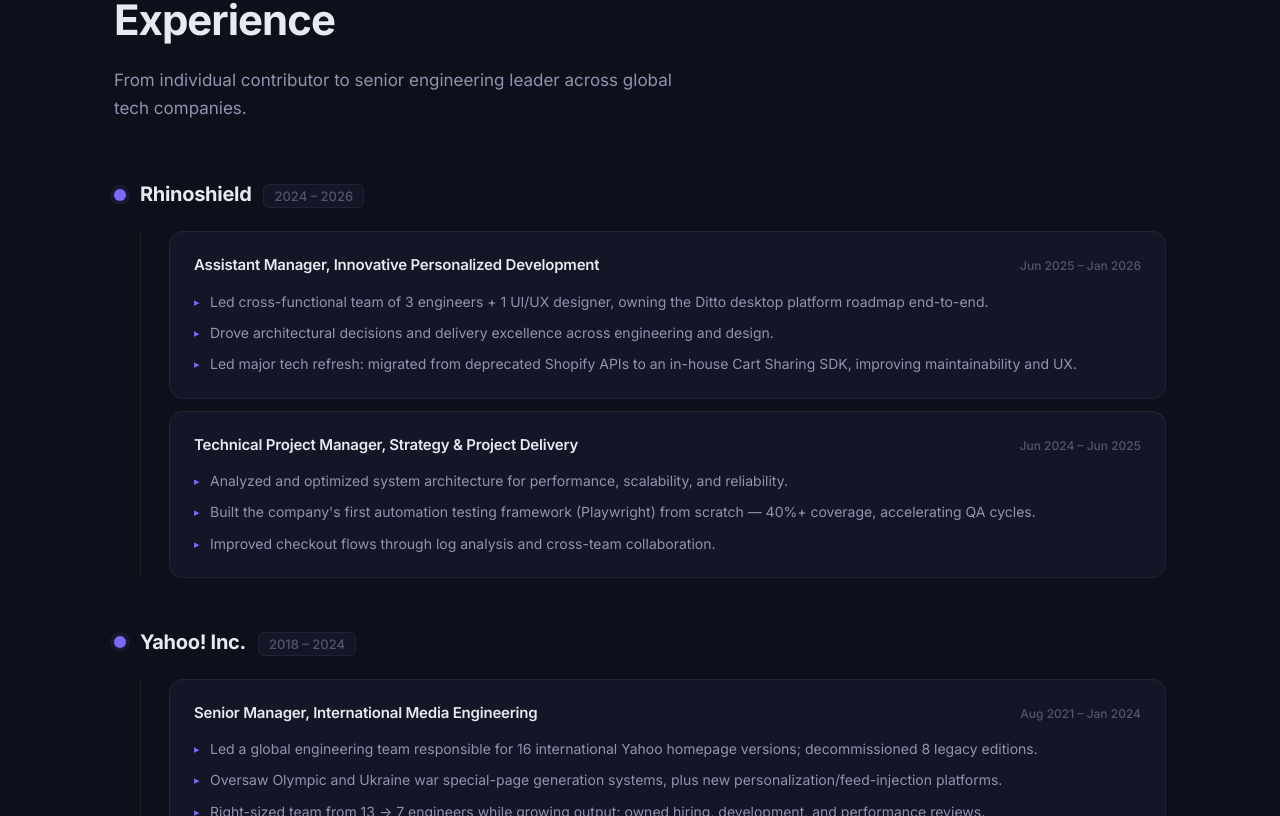
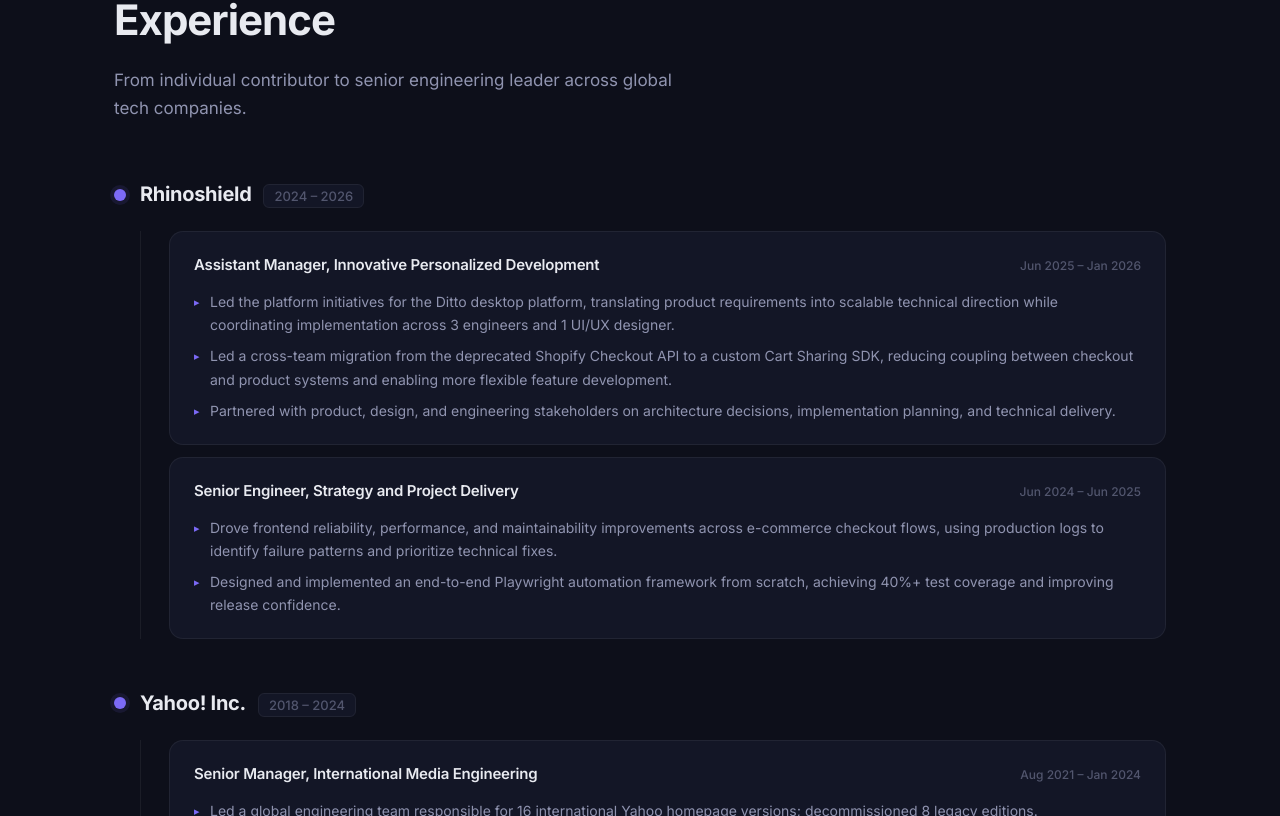
Before and after one commit to njdhsieh/njdhsieh.github.io, a React (Vite) app: page / in a window 1280 px wide. Shown: the part 1119-1935 px from the top of the page. Built offline with nearby package versions, Linux system fonts and the light colour scheme.

Commit message:
feat: update tech stack and Rhinoshield experience

```diff
--- a/src/components/About.jsx
+++ b/src/components/About.jsx
@@ -2,8 +2,9 @@
 import './About.css'
 
 const SKILLS = [
-  'JavaScript (ES6+)', 'Node.js', 'React.js', 'Vue.js', 'Angular.js',
-  'PHP', 'HTML/CSS', 'AWS', 'Docker', 'Git', 'Webpack', 'Playwright',
+  'JavaScript (ES6+)', 'TypeScript', 'Node.js', 'React.js', 'Next.js', 'Vue.js', 'Angular.js', 'GraphQL', 'REST', 'HTML5', 'CSS3',
+  'Redux', 'PHP', 'AWS', 'Docker', 'CI/CD', 'Git', 'Playwright',
+  'OpenAI Responses API', 'GitHub Copilot', 'Claude', 'Cursor',
 ]
 
 export default function About() {
--- a/src/locales/en.json
+++ b/src/locales/en.json
@@ -31,18 +31,17 @@
             "title": "Assistant Manager, Innovative Personalized Development",
             "period": "Jun 2025 – Jan 2026",
             "bullets": [
-              "Led cross-functional team of 3 engineers + 1 UI/UX designer, owning the Ditto desktop platform roadmap end-to-end.",
-              "Drove architectural decisions and delivery excellence across engineering and design.",
-              "Led major tech refresh: migrated from deprecated Shopify APIs to an in-house Cart Sharing SDK, improving maintainability and UX."
+              "Led the platform initiatives for the Ditto desktop platform, translating product requirements into scalable technical direction while coordinating implementation across 3 engineers and 1 UI/UX designer.",
+              "Led a cross-team migration from the deprecated Shopify Checkout API to a custom Cart Sharing SDK, reducing coupling between checkout and product systems and enabling more flexible feature development.",
+              "Partnered with product, design, and engineering stakeholders on architecture decisions, implementation planning, and technical delivery."
             ]
           },
           {
-            "title": "Technical Project Manager, Strategy & Project Delivery",
+            "title": "Senior Engineer, Strategy and Project Delivery",
             "period": "Jun 2024 – Jun 2025",
             "bullets": [
-              "Analyzed and optimized system architecture for performance, scalability, and reliability.",
-              "Built the company's first automation testing framework (Playwright) from scratch — 40%+ coverage, accelerating QA cycles.",
-              "Improved checkout flows through log analysis and cross-team collaboration."
+              "Drove frontend reliability, performance, and maintainability improvements across e-commerce checkout flows, using production logs to identify failure patterns and prioritize technical fixes.",
+              "Designed and implemented an end-to-end Playwright automation framework from scratch, achieving 40%+ test coverage and improving release confidence."
             ]
           }
         ]
--- a/src/locales/zh-TW.json
+++ b/src/locales/zh-TW.json
@@ -31,18 +31,17 @@
             "title": "創新個人化開發副理",
             "period": "2025/06 – 2026/01",
             "bullets": [
-              "帶領跨職能團隊（3 位工程師 + 1 位 UI/UX 設計師），全責負責 Ditto 桌面平台的產品藍圖。",
-              "主導架構決策，確保工程與設計端的交付品質。",
-              "主導重大技術升級：將過時的 Shopify API 遷移至自研的 Cart Sharing SDK，提升系統可維護性與使用者體驗。"
+              "主導Ditto 桌面平台的平台計劃，將產品需求轉化為可擴展的技術規劃，並協調 3 位工程師及 1 位 UI/UX 設計師的實作執行。",
+              "主導跨團隊將已停用的 Shopify Checkout API 遷移至自研 Cart Sharing SDK，降低結帳與產品系統的耦合度，並提升功能開發彈性。",
+              "與產品、設計及工程利害關係人共同推進架構決策、實作規劃與技術交付。"
             ]
           },
           {
-            "title": "策略與專案交付技術專案經理",
+            "title": "策略與專案交付資深工程師",
             "period": "2024/06 – 2025/06",
             "bullets": [
-              "分析並優化系統架構，提升效能、擴展性與穩定性。",
-              "從零建立公司首個自動化測試框架（Playwright），達到 40%+ 覆蓋率，加速 QA 週期。",
-              "透過日誌分析與跨團隊協作改善結帳流程。"
+              "主導電商結帳流程的前端可靠性、效能與可維護性改善，透過生產日誌識別故障模式並排定技術改善優先順序。",
+              "從零設計並實作端到端 Playwright 自動化測試框架，達成 40%+ 測試覆蓋率，提升發版信心。"
             ]
           }
         ]
```
